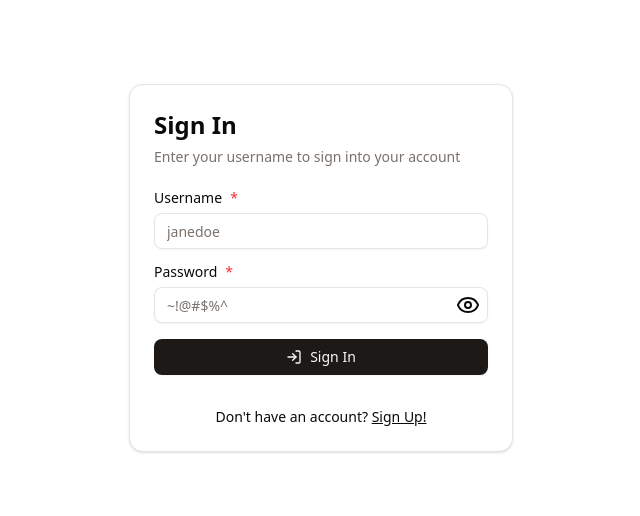
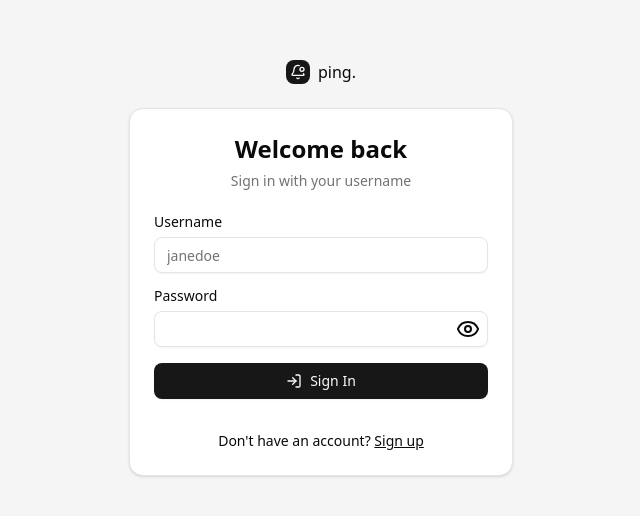
Before and after one commit to debarchito/ping, a SvelteKit app: page /sign-in in a window 1280 px wide. Shown: the part 132-648 px from the top of the page, without its empty margins (319-959 px from the left). Built offline with nearby package versions, Linux system fonts and the light colour scheme; no server answers.

Commit message:
Revamped auth ui

```diff
--- a/package.json
+++ b/package.json
@@ -24,7 +24,7 @@
     "@eslint/compat": "^1.3.1",
     "@eslint/js": "^9.29.0",
     "@internationalized/date": "^3.8.2",
-    "@lucide/svelte": "^0.522.0",
+    "@lucide/svelte": "^0.523.0",
     "@sveltejs/adapter-node": "^5.2.12",
     "@sveltejs/kit": "^2.22.2",
     "@sveltejs/vite-plugin-svelte": "^5.1.0",
--- a/src/app.css
+++ b/src/app.css
@@ -7,70 +7,70 @@
 :root {
   --radius: 0.625rem;
   --background: oklch(1 0 0);
-  --foreground: oklch(0.147 0.004 49.25);
+  --foreground: oklch(0.145 0 0);
   --card: oklch(1 0 0);
-  --card-foreground: oklch(0.147 0.004 49.25);
+  --card-foreground: oklch(0.145 0 0);
   --popover: oklch(1 0 0);
-  --popover-foreground: oklch(0.147 0.004 49.25);
-  --primary: oklch(0.216 0.006 56.043);
-  --primary-foreground: oklch(0.985 0.001 106.423);
-  --secondary: oklch(0.97 0.001 106.424);
-  --secondary-foreground: oklch(0.216 0.006 56.043);
-  --muted: oklch(0.97 0.001 106.424);
-  --muted-foreground: oklch(0.553 0.013 58.071);
-  --accent: oklch(0.97 0.001 106.424);
-  --accent-foreground: oklch(0.216 0.006 56.043);
+  --popover-foreground: oklch(0.145 0 0);
+  --primary: oklch(0.205 0 0);
+  --primary-foreground: oklch(0.985 0 0);
+  --secondary: oklch(0.97 0 0);
+  --secondary-foreground: oklch(0.205 0 0);
+  --muted: oklch(0.97 0 0);
+  --muted-foreground: oklch(0.556 0 0);
+  --accent: oklch(0.97 0 0);
+  --accent-foreground: oklch(0.205 0 0);
   --destructive: oklch(0.577 0.245 27.325);
-  --border: oklch(0.923 0.003 48.717);
-  --input: oklch(0.923 0.003 48.717);
-  --ring: oklch(0.709 0.01 56.259);
+  --border: oklch(0.922 0 0);
+  --input: oklch(0.922 0 0);
+  --ring: oklch(0.708 0 0);
   --chart-1: oklch(0.646 0.222 41.116);
   --chart-2: oklch(0.6 0.118 184.704);
   --chart-3: oklch(0.398 0.07 227.392);
   --chart-4: oklch(0.828 0.189 84.429);
   --chart-5: oklch(0.769 0.188 70.08);
-  --sidebar: oklch(0.985 0.001 106.423);
-  --sidebar-foreground: oklch(0.147 0.004 49.25);
-  --sidebar-primary: oklch(0.216 0.006 56.043);
-  --sidebar-primary-foreground: oklch(0.985 0.001 106.423);
-  --sidebar-accent: oklch(0.97 0.001 106.424);
-  --sidebar-accent-foreground: oklch(0.216 0.006 56.043);
-  --sidebar-border: oklch(0.923 0.003 48.717);
-  --sidebar-ring: oklch(0.709 0.01 56.259);
+  --sidebar: oklch(0.985 0 0);
+  --sidebar-foreground: oklch(0.145 0 0);
+  --sidebar-primary: oklch(0.205 0 0);
+  --sidebar-primary-foreground: oklch(0.985 0 0);
+  --sidebar-accent: oklch(0.97 0 0);
+  --sidebar-accent-foreground: oklch(0.205 0 0);
+  --sidebar-border: oklch(0.922 0 0);
+  --sidebar-ring: oklch(0.708 0 0);
 }
 
 .dark {
-  --background: oklch(0.147 0.004 49.25);
-  --foreground: oklch(0.985 0.001 106.423);
-  --card: oklch(0.216 0.006 56.043);
-  --card-foreground: oklch(0.985 0.001 106.423);
-  --popover: oklch(0.216 0.006 56.043);
-  --popover-foreground: oklch(0.985 0.001 106.423);
-  --primary: oklch(0.923 0.003 48.717);
-  --primary-foreground: oklch(0.216 0.006 56.043);
-  --secondary: oklch(0.268 0.007 34.298);
-  --secondary-foreground: oklch(0.985 0.001 106.423);
-  --muted: oklch(0.268 0.007 34.298);
-  --muted-foreground: oklch(0.709 0.01 56.259);
-  --accent: oklch(0.268 0.007 34.298);
-  --accent-foreground: oklch(0.985 0.001 106.423);
+  --background: oklch(0.145 0 0);
+  --foreground: oklch(0.985 0 0);
+  --card: oklch(0.205 0 0);
+  --card-foreground: oklch(0.985 0 0);
+  --popover: oklch(0.205 0 0);
+  --popover-foreground: oklch(0.985 0 0);
+  --primary: oklch(0.922 0 0);
+  --primary-foreground: oklch(0.205 0 0);
+  --secondary: oklch(0.269 0 0);
+  --secondary-foreground: oklch(0.985 0 0);
+  --muted: oklch(0.269 0 0);
+  --muted-foreground: oklch(0.708 0 0);
+  --accent: oklch(0.269 0 0);
+  --accent-foreground: oklch(0.985 0 0);
   --destructive: oklch(0.704 0.191 22.216);
   --border: oklch(1 0 0 / 10%);
   --input: oklch(1 0 0 / 15%);
-  --ring: oklch(0.553 0.013 58.071);
+  --ring: oklch(0.556 0 0);
   --chart-1: oklch(0.488 0.243 264.376);
   --chart-2: oklch(0.696 0.17 162.48);
   --chart-3: oklch(0.769 0.188 70.08);
   --chart-4: oklch(0.627 0.265 303.9);
   --chart-5: oklch(0.645 0.246 16.439);
-  --sidebar: oklch(0.216 0.006 56.043);
-  --sidebar-foreground: oklch(0.985 0.001 106.423);
+  --sidebar: oklch(0.205 0 0);
+  --sidebar-foreground: oklch(0.985 0 0);
   --sidebar-primary: oklch(0.488 0.243 264.376);
-  --sidebar-primary-foreground: oklch(0.985 0.001 106.423);
-  --sidebar-accent: oklch(0.268 0.007 34.298);
-  --sidebar-accent-foreground: oklch(0.985 0.001 106.423);
+  --sidebar-primary-foreground: oklch(0.985 0 0);
+  --sidebar-accent: oklch(0.269 0 0);
+  --sidebar-accent-foreground: oklch(0.985 0 0);
   --sidebar-border: oklch(1 0 0 / 10%);
-  --sidebar-ring: oklch(0.553 0.013 58.071);
+  --sidebar-ring: oklch(0.556 0 0);
 }
 
 @theme inline {
--- a/src/routes/(auth)/+layout.svelte
+++ b/src/routes/(auth)/+layout.svelte
@@ -1,7 +1,19 @@
 <script>
+  import { BellDot } from "@lucide/svelte";
+
   const { children } = $props();
 </script>
 
-<div class="flex h-screen w-full items-center justify-center px-4">
-  {@render children()}
+<div class="bg-muted flex min-h-svh flex-col items-center justify-center gap-6 p-6 md:p-10">
+  <div class="flex w-full max-w-sm flex-col gap-6">
+    <div class="flex items-center gap-2 self-center font-medium">
+      <div
+        class="bg-primary text-primary-foreground flex size-6 items-center justify-center rounded-md"
+      >
+        <BellDot class="size-4" />
+      </div>
+      ping.
+    </div>
+    {@render children()}
+  </div>
 </div>
--- a/src/routes/(auth)/sign-in/+page.svelte
+++ b/src/routes/(auth)/sign-in/+page.svelte
@@ -16,30 +16,38 @@
   <title>Sign In | ping.</title>
 </svelte:head>
 
+<div class="flex flex-col gap-6">
   <Card.Root class="md:min-w-sm">
-  <Card.Header>
-    <Card.Title class="text-2xl">Sign In</Card.Title>
-    <Card.Description>Enter your username to sign into your account</Card.Description>
+    <Card.Header class="text-center">
+      <Card.Title class="text-2xl">Welcome back</Card.Title>
+      <Card.Description>Sign in with your username</Card.Description>
     </Card.Header>
 
     <Card.Content>
       <div class="grid gap-4">
         <form class="grid gap-4" method="POST" action="?/sign-in" use:enhance>
           <div class="grid gap-2">
-          <Label for="username">Username <span class="text-red-500">*</span></Label>
-          <Input id="username" type="username" name="username" placeholder="janedoe" required />
+            <Label for="username">Username</Label>
+            <Input
+              id="username"
+              type="username"
+              name="username"
+              placeholder="janedoe"
+              spellcheck="false"
+              required
+            />
           </div>
 
           <div class="grid gap-2">
             <div class="flex items-center">
-            <Label for="password">Password <span class="text-red-500">*</span></Label>
+              <Label for="password">Password</Label>
             </div>
             <div class="relative">
               <Input
                 id="password"
                 type={showPassword ? "text" : "password"}
                 name="password"
-              placeholder="~!@#$%^"
+                spellcheck="false"
                 required
               />
               <button
@@ -73,8 +81,9 @@
 
         <div class="mt-4 text-center text-sm">
           Don't have an account?
-        <a href="/sign-up" class="underline">Sign Up!</a>
+          <a href="/sign-up" class="underline">Sign up</a>
         </div>
       </div>
     </Card.Content>
   </Card.Root>
+</div>
--- a/src/routes/(auth)/sign-up/+page.svelte
+++ b/src/routes/(auth)/sign-up/+page.svelte
@@ -6,7 +6,7 @@
   import { Label } from "$lib/components/ui/label/index.js";
   import * as Alert from "$lib/components/ui/alert/index.js";
   import { Button } from "$lib/components/ui/button/index.js";
-  import { TicketCheck, TriangleAlert, Eye, EyeClosed } from "@lucide/svelte";
+  import { Check, TriangleAlert, Eye, EyeClosed } from "@lucide/svelte";
 
   let { form }: { form: ActionData } = $props();
   let password = $state("");
@@ -22,23 +22,31 @@
   <title>Sign Up | ping.</title>
 </svelte:head>
 
+<div class="flex flex-col gap-6">
   <Card.Root class="md:min-w-sm">
-  <Card.Header>
-    <Card.Title class="text-2xl">Sign Up</Card.Title>
-    <Card.Description>Enter your username to sign up for an account</Card.Description>
+    <Card.Header class="text-center">
+      <Card.Title class="text-2xl">Let's get you there</Card.Title>
+      <Card.Description>Sign up using a username</Card.Description>
     </Card.Header>
 
     <Card.Content>
       <div class="grid gap-4">
         <form class="grid gap-4" method="POST" action="?/sign-up" use:enhance>
           <div class="grid gap-2">
-          <Label for="username">Username <span class="text-red-500">*</span></Label>
-          <Input id="username" type="username" name="username" placeholder="janedoe" required />
+            <Label for="username">Username</Label>
+            <Input
+              id="username"
+              type="username"
+              name="username"
+              placeholder="janedoe"
+              spellcheck="false"
+              required
+            />
           </div>
 
           <div class="grid gap-2">
             <div class="flex items-center">
-            <Label for="password">Password <span class="text-red-500">*</span></Label>
+              <Label for="password">Password</Label>
             </div>
             <div class="relative">
               <Input
@@ -46,8 +54,8 @@
                 bind:value={password}
                 type={showPassword ? "text" : "password"}
                 name="password"
-              placeholder="~!@#$%^"
                 class={passwordMismatch ? "border-red-500" : ""}
+                spellcheck="false"
                 required
               />
               <button
@@ -66,15 +74,15 @@
 
           <div class="grid gap-2">
             <div class="flex items-center">
-            <Label for="repeat-password">Repeat password <span class="text-red-500">*</span></Label>
+              <Label for="repeat-password">Repeat password</Label>
             </div>
             <div class="relative">
               <Input
                 id="repeat-password"
                 bind:value={repeatPassword}
                 type={showRepeatPassword ? "text" : "password"}
-              placeholder="~!@#$%^"
                 class={passwordMismatch ? "border-red-500" : ""}
+                spellcheck="false"
                 required
               />
               <button
@@ -92,7 +100,7 @@
           </div>
 
           <Button type="submit" class="w-full" disabled={passwordMismatch}>
-          <TicketCheck />
+            <Check />
             Sign Up
           </Button>
         </form>
@@ -108,8 +116,9 @@
 
         <div class="mt-4 text-center text-sm">
           Already have an account?
-        <a href="/sign-in" class="underline">Sign In!</a>
+          <a href="/sign-in" class="underline">Sign in</a>
         </div>
       </div>
     </Card.Content>
   </Card.Root>
+</div>
```
Also changed, not shown: components.json, 1 other file (tests, documents, lock files or other folders). Lines whose indentation alone changed are shown as unchanged.
